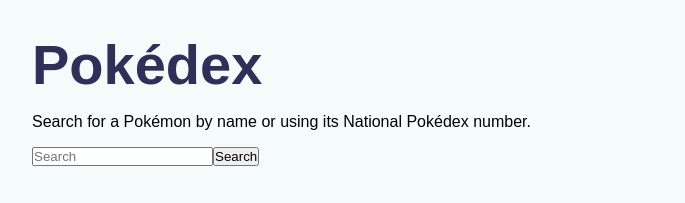
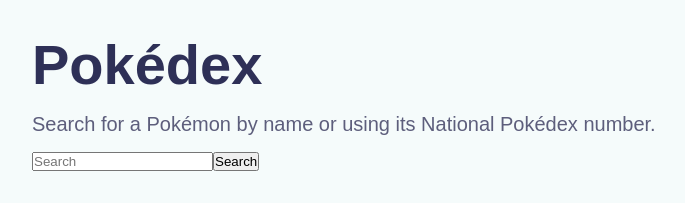
Before and after one commit to brunoalvs/next-pokedex, a Next.js app: page / in a window 1280 px wide. Shown: the top 203 px of the page, without its empty margins (0-685 px from the left). Built offline with nearby package versions, Linux system fonts and the light colour scheme; no server answers.

Commit message:
Pequeno ajuste de cores

```diff
--- a/src/components/blocks/PokemonItemList/styles.ts
+++ b/src/components/blocks/PokemonItemList/styles.ts
@@ -21,7 +21,7 @@
 	}
 
 	> h2 {
-		color: 2e3057;
+		color: var(--text-title);
 		font-size: 2rem;
 		text-transform: capitalize;
 	}
--- a/src/components/templates/Main/styles.ts
+++ b/src/components/templates/Main/styles.ts
@@ -7,6 +7,11 @@
 		display: grid;
 		gap: 1rem;
 		padding-bottom: 3rem;
+
+		p {
+			font-size: 1.25rem;
+			color: var(--text-body);
+		}
 	}
 
 	.title {
--- a/src/styles/global.ts
+++ b/src/styles/global.ts
@@ -8,7 +8,7 @@
     --blue-light: #6933ff;
 
     --text-title: #2e3057;
-    --text-body: #a9acbd;
+    --text-body: #5d5e7c;
 
     --background: #f5fbfb;
     --shape: #c9d7db;
```
